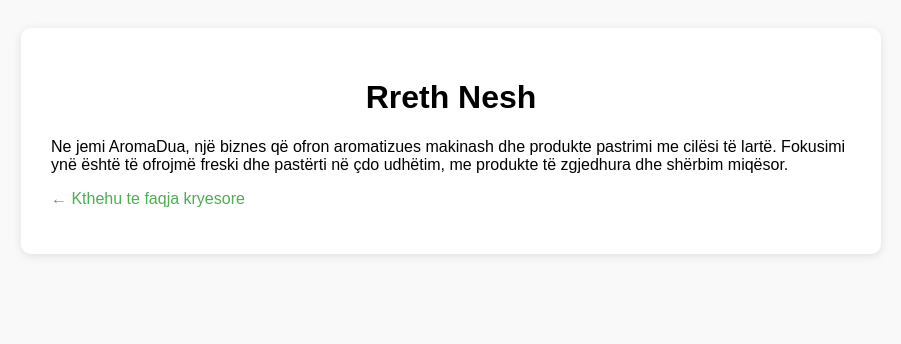
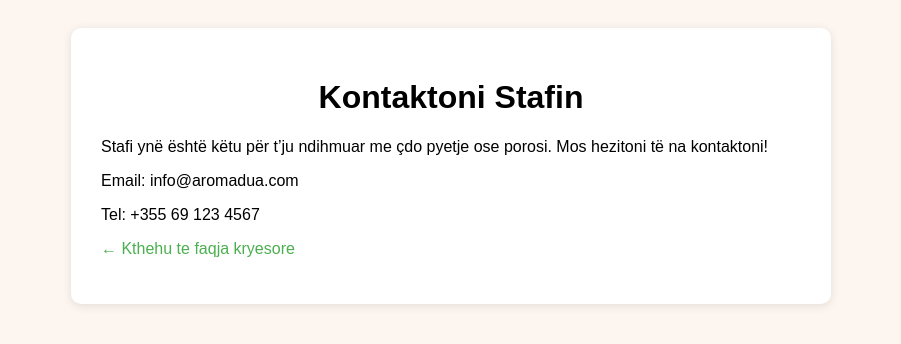
Before and after one commit to mardua23/aroma-dua, a plain HTML site: page rrethnesh.html in a window 1280 px wide. Shown: the whole page, without its empty margins (189-1090 px from the left). Drawn offline with Linux system fonts and the light colour scheme.

Commit message:
Update stafi.html

```diff
--- a/rrethnesh.html
+++ b/rrethnesh.html
@@ -1,20 +1,21 @@
-
 <!DOCTYPE html>
 <html lang="sq">
 <head>
   <meta charset="UTF-8">
-  <title>Rreth Nesh</title>
+  <title>Kontaktoni Stafin</title>
   <style>
-    body { font-family: Arial; background: #f9f9f9; padding: 20px; }
+    body { font-family: Arial; background: #fdf6f0; padding: 20px; }
+    .container { max-width: 700px; margin: auto; background: #fff; padding: 30px; border-radius: 10px; box-shadow: 0 2px 10px rgba(0,0,0,0.1); }
+    h1 { text-align: center; }
     a { text-decoration: none; color: #4CAF50; }
-    .container { max-width: 800px; margin: auto; background: #fff; padding: 30px; border-radius: 10px; box-shadow: 0 2px 10px rgba(0,0,0,0.1); }
-    h1 { text-align: center; }
   </style>
 </head>
 <body>
   <div class="container">
-    <h1>Rreth Nesh</h1>
-    <p>Ne jemi AromaDua, një biznes që ofron aromatizues makinash dhe produkte pastrimi me cilësi të lartë. Fokusimi ynë është të ofrojmë freski dhe pastërti në çdo udhëtim, me produkte të zgjedhura dhe shërbim miqësor.</p>
+    <h1>Kontaktoni Stafin</h1>
+    <p>Stafi ynë është këtu për t’ju ndihmuar me çdo pyetje ose porosi. Mos hezitoni të na kontaktoni!</p>
+    <p>Email: info@aromadua.com</p>
+    <p>Tel: +355 69 123 4567</p>
     <p><a href="index.html">← Kthehu te faqja kryesore</a></p>
   </div>
 </body>
```
